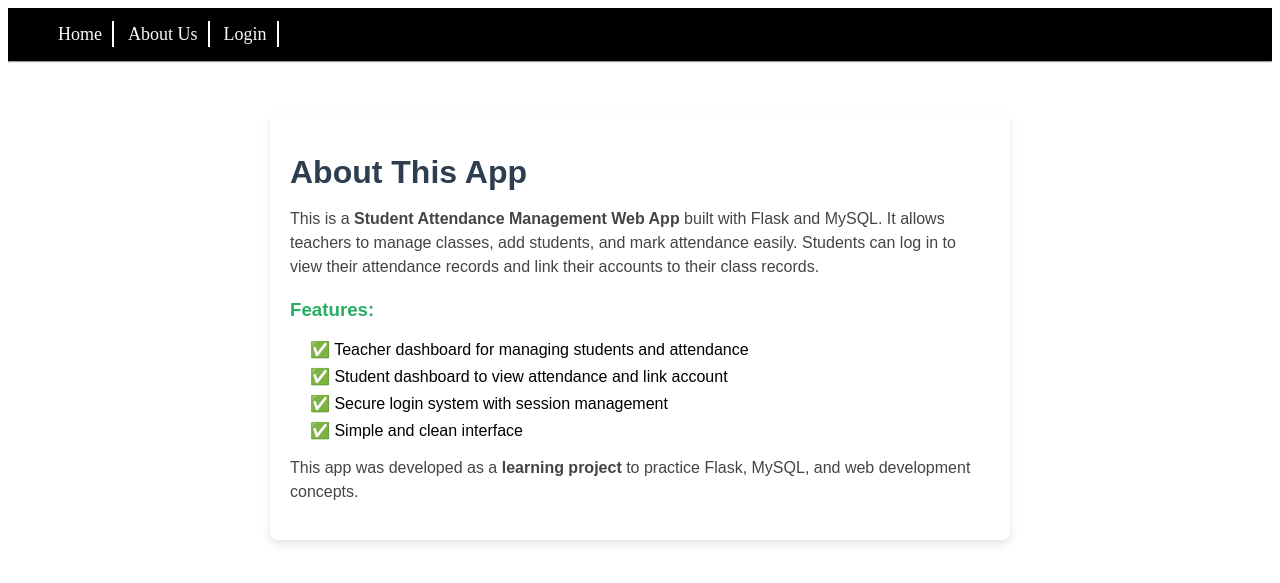
After one commit to mrinmoyChakraborty-mrinox/learning, a Flask app: page /about in a window 1280 px wide. The commit adds this page. Shown: the top 583 px of the page. Run offline with Flask 3, Linux system fonts and the light colour scheme.

Commit message:
added about us page

```diff
--- a/app/routes.py
+++ b/app/routes.py
@@ -81,7 +81,9 @@ def login():
 
 @app.route("/logout")
 def logout():
-   session.clear()
+   session.pop("user_id", None)
+   session.pop("username", None)
+   session.pop("role", None)
    flash("You have been logged out.")
    return redirect(url_for("login"))
 @app.route("/dashboard")
@@ -162,3 +164,6 @@ def markattendance(class_id,classname):
          return redirect(url_for("dashboard"))
 
    return render_template("markattendance.html",title="Mark Attendance",students=students,classname=classname,class_id=class_id)
+@app.route("/about")
+def about():
+    return render_template("about.html")
--- a/app/static/style.css
+++ b/app/static/style.css
@@ -150,3 +150,31 @@ form input[type=submit]:hover{
     background-color: lightgreen;
     box-shadow: auto rgba(0,0,0,0.1);
 }
+.about-container {
+    max-width: 700px;
+    margin: 50px auto;
+    padding: 20px;
+    background: #ffffff;
+    border-radius: 8px;
+    box-shadow: 0px 4px 10px rgba(0, 0, 0, 0.1);
+    font-family: Arial, sans-serif;
+  }
+.about-container h1 {
+    color: #2c3e50;
+    margin-bottom: 10px;
+  }
+.about-container h3 {
+    color: #27ae60;
+    margin-top: 20px;
+  }
+.about-container p {
+    font-size: 16px;
+    color: #444;
+    line-height: 1.5;
+  }
+.about-container ul {
+    padding-left: 20px;
+  }
+.about-container ul li {
+    margin-bottom: 8px;
+  }
--- /dev/null
+++ b/app/templates/about.html
@@ -0,0 +1,25 @@
+{% extends "base.html" %}
+{% block content %}
+<div class="about-container">
+  <h1>About This App</h1>
+  <p>
+    This is a <b>Student Attendance Management Web App</b> built with Flask and MySQL.
+    It allows teachers to manage classes, add students, and mark attendance easily.
+    Students can log in to view their attendance records and link their accounts
+    to their class records.
+  </p>
+
+  <h3>Features:</h3>
+  <ul>
+    <li>✅ Teacher dashboard for managing students and attendance</li>
+    <li>✅ Student dashboard to view attendance and link account</li>
+    <li>✅ Secure login system with session management</li>
+    <li>✅ Simple and clean interface</li>
+  </ul>
+
+  <p>
+    This app was developed as a <b>learning project</b> to practice Flask, MySQL, and web development concepts.
+  </p>
+</div>
+
+{% endblock %}
--- a/app/templates/base.html
+++ b/app/templates/base.html
@@ -18,7 +18,7 @@
     <div id="header">
         <ul>
             <li><a class="headl" href='{{url_for("home")}}'>Home</a></li>
-            <li><a class="headl" href="">About Us</a></li>
+            <li><a class="headl" href="{{url_for('about')}}">About Us</a></li>
             {% if 'username' in session %}
             <li><a class="headl" href="/dashboard">Dashboard</a></li>
             <li><a class="headl" href="/logout">Logout</a></li>
```
